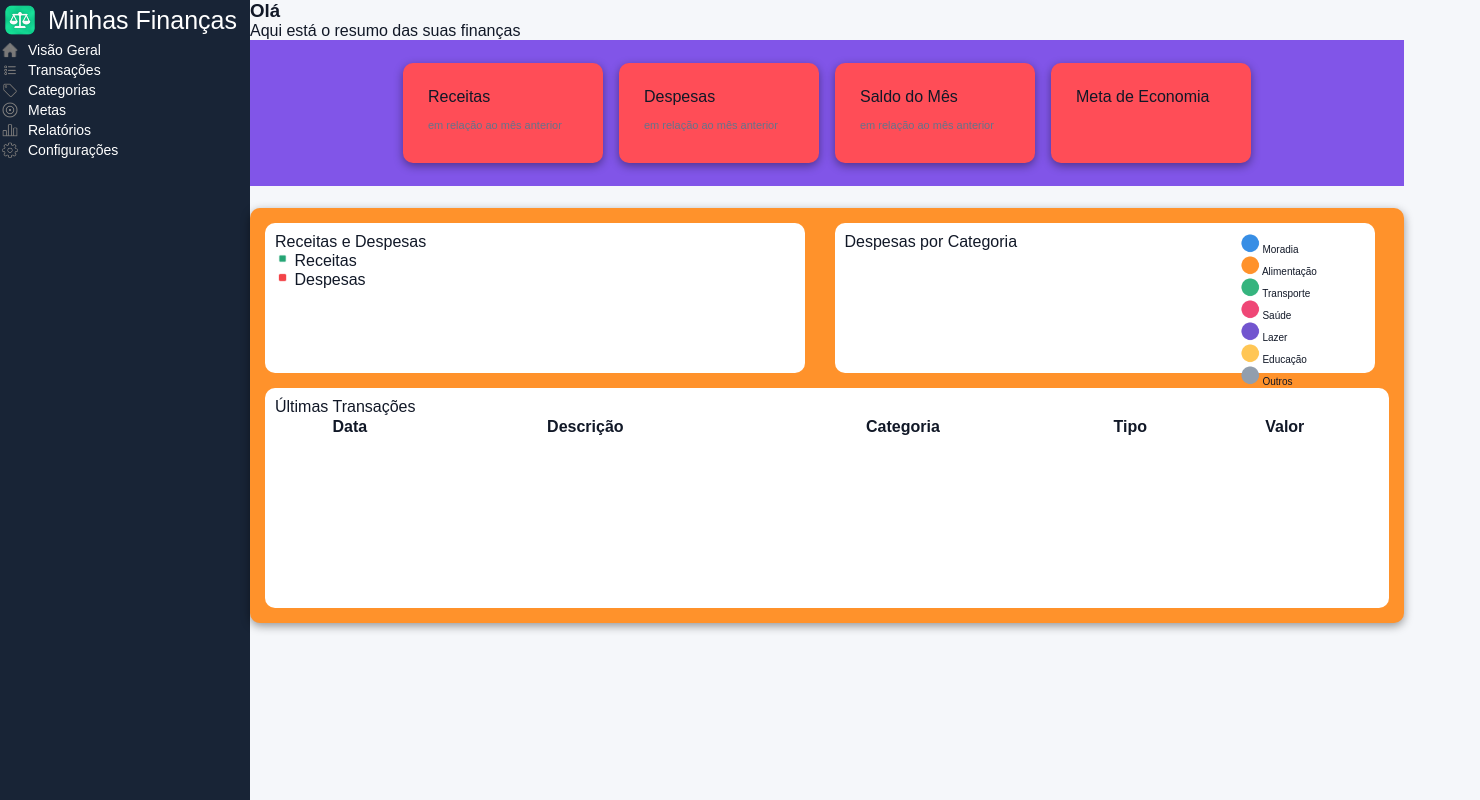
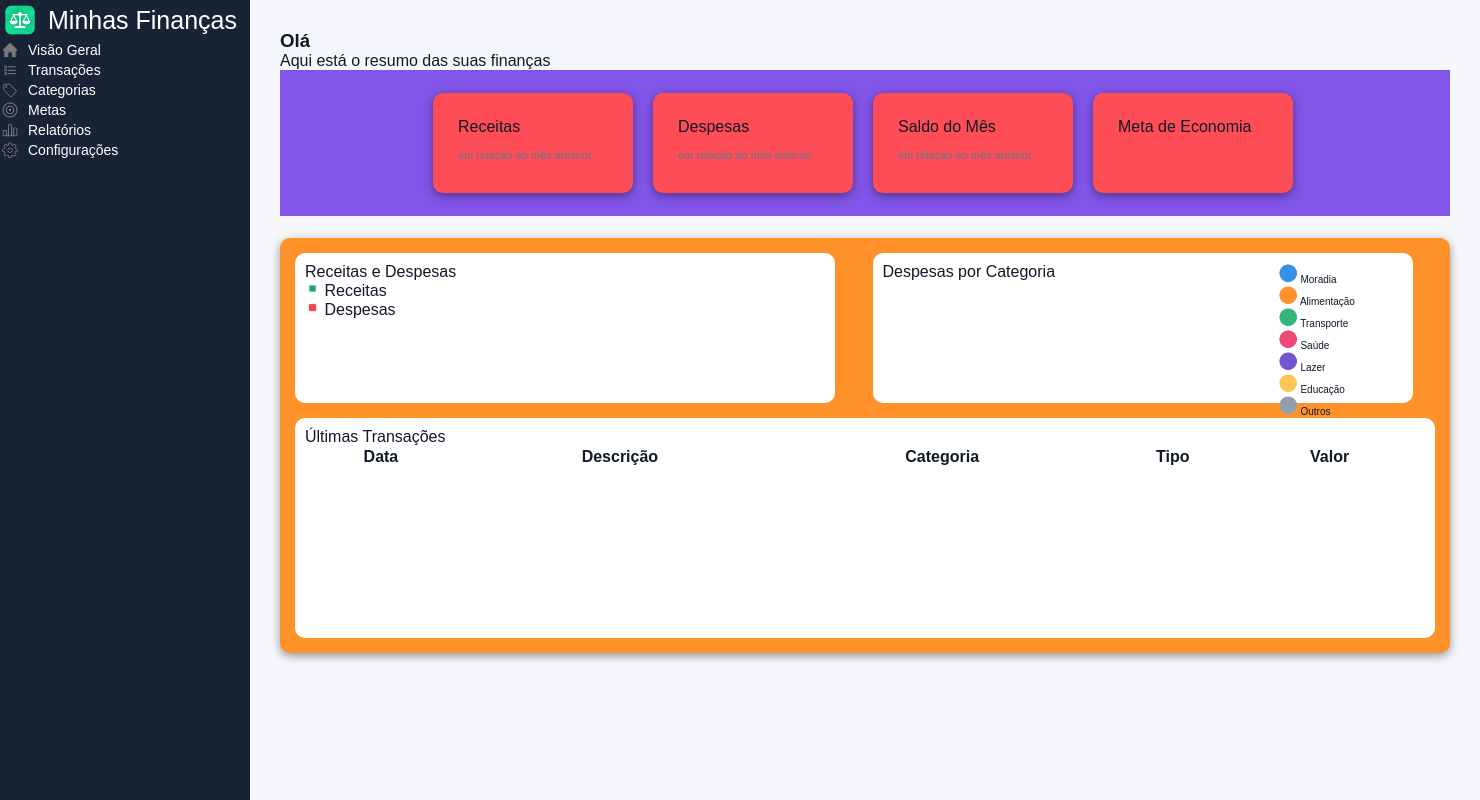
Before and after one commit to CarlosCalbente/projetofuturo, a PHP site: page /index.html in a window 1480 px wide. Shown: the part 80-880 px from the top of the page. Run offline with PHP 8.4, Linux system fonts and the light colour scheme; lists and menus that the app fills with data are empty.

Commit message:
Adicionar estilo de padding e flex ao conteúdo principal para melhor layout

```diff
--- a/style.css
+++ b/style.css
@@ -98,11 +98,15 @@ main{
     color: var(--text1);
 }
 
-
 .foto1{
     width: 25px;
     height: 25px;
 
+}
+
+#conteudo {
+    flex: 1;
+    padding: 30px;
 }
 #topo1{
     display: grid;
```
